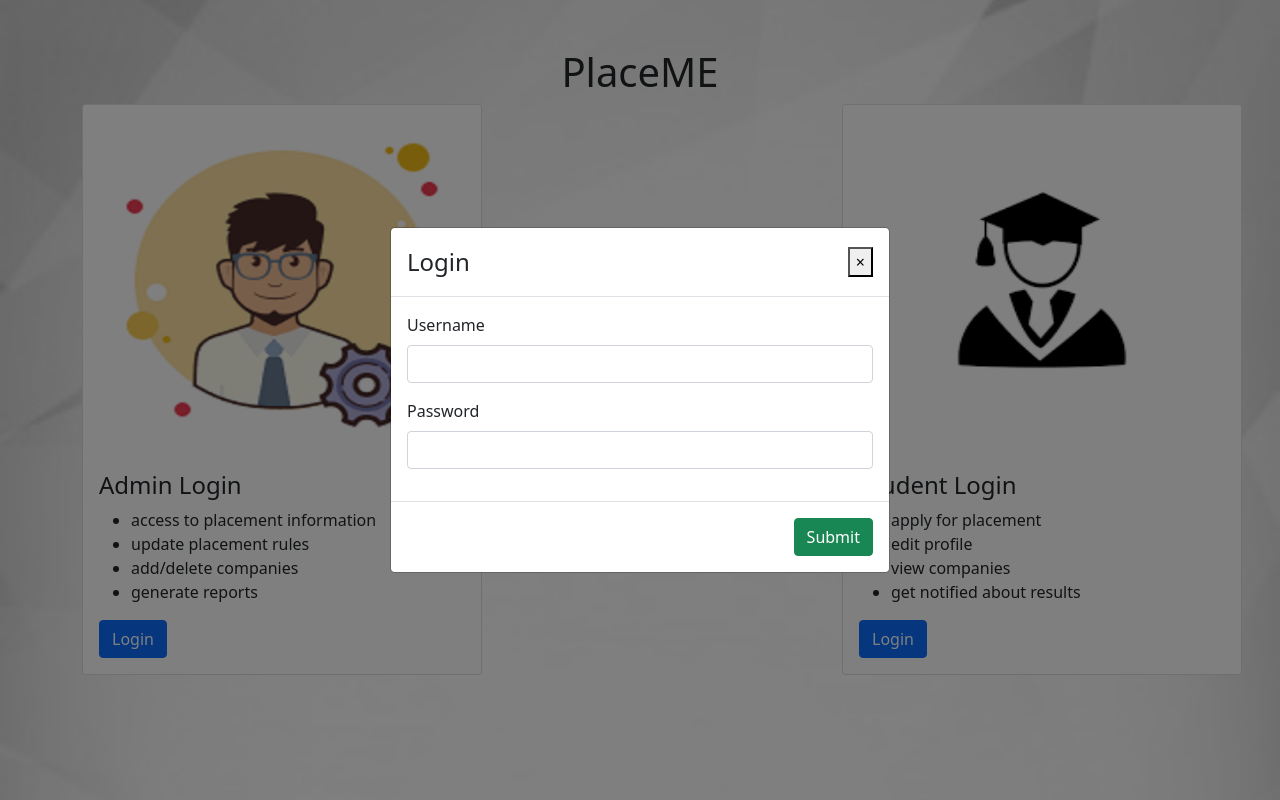
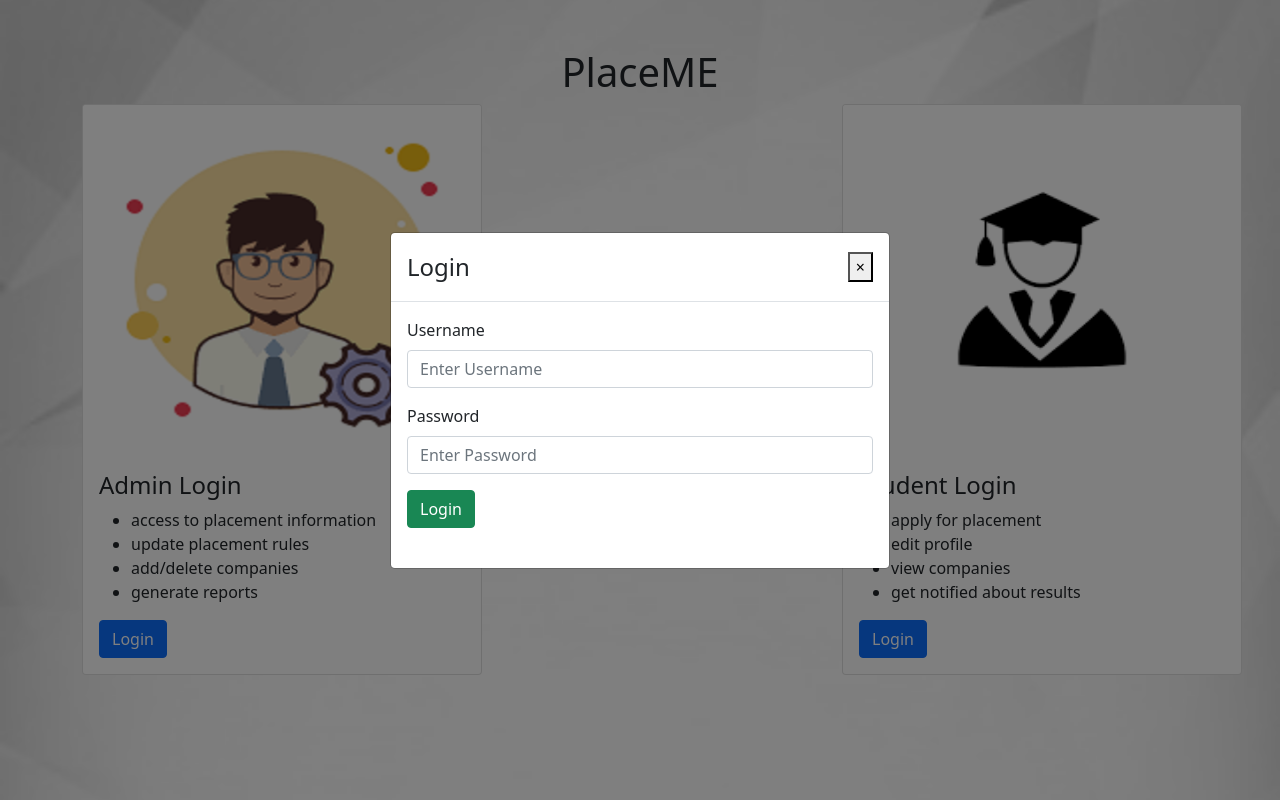
Before and after one commit to shobhitexe/placeme, a Django app: page / in a window 1280 px wide, after a click on "Login". Run offline with Django 3.2, Linux system fonts and the light colour scheme; some libraries are stand-ins or nearby versions.

Commit message:
added admin login

```diff
--- a/base/templates/home.html
+++ b/base/templates/home.html
@@ -67,23 +67,28 @@
 
             <!-- Modal body -->
             <div class="modal-body">
-                <form>
+                <form name = "loginform" action = "{% url 'loginhandle' %}"
+                method = "POST" >{% csrf_token %}
                     <div class="mb-3">
                       <label for="username" class="form-label">Username</label>
-                      <input type="text" class="form-control" id="uname">
+                      <input type="text" name="uname" placeholder="Enter Username" class="form-control" id="uname">
                     </div>
                     <div class="mb-3">
                       <label for="password" class="form-label">Password</label>
-                      <input type="password" class="form-control" id="pwd">
+                      <input type="password" name="pwd" placeholder="Enter Password" class="form-control" id="pwd">
                     </div>
-                  </form>
+                    <button type="submit" class="btn btn-success">Login</button>
+                    <br>
+                    <br>
+                    {% if messages %}
+                        {% for message in messages %}
+                        <div class="alert alert-danger">
+                            {{message}}
+                        </div>
+                        {% endfor %}
+                    {% endif %}
+                </form>
             </div>
-
-            <!-- Modal footer -->
-            <div class="modal-footer">
-              <button type="button" class="btn btn-success">Submit</button>
-            </div>
-
           </div>
         </div>
       </div>
--- a/base/views.py
+++ b/base/views.py
@@ -1,6 +1,21 @@
-from django.shortcuts import render
-
+from django.http.response import HttpResponse
+from django.shortcuts import redirect, render
+from django.contrib.auth import login,authenticate
+from django.contrib import messages
 # Create your views here.
 
 def home_view(request):
     return render(request,'home.html')
+
+
+def login_handle_view(request):
+    if request.method == 'POST':
+        username = request.POST.get('uname')
+        password = request.POST.get('pwd')
+        user = authenticate(username = username, password=password)
+        if user is not None:
+            login(request,user)
+            return HttpResponse('hi')
+        else:
+            messages.error(request,"Invalid username or password.")
+            return render(request,'home.html')
--- a/placeme/urls.py
+++ b/placeme/urls.py
@@ -15,9 +15,10 @@ Including another URLconf
 """
 from django.contrib import admin
 from django.urls import path
-from base.views import home_view
+from base.views import home_view,login_handle_view
 
 urlpatterns = [
     path('admin/', admin.site.urls),
     path('', home_view, name='home'),
+    path('login/',login_handle_view,name='loginhandle')
 ]
```
Also changed, not shown: db.sqlite3.
